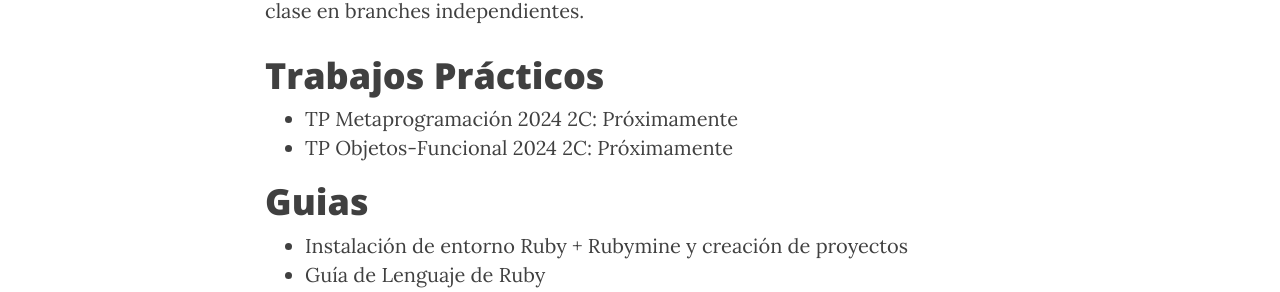
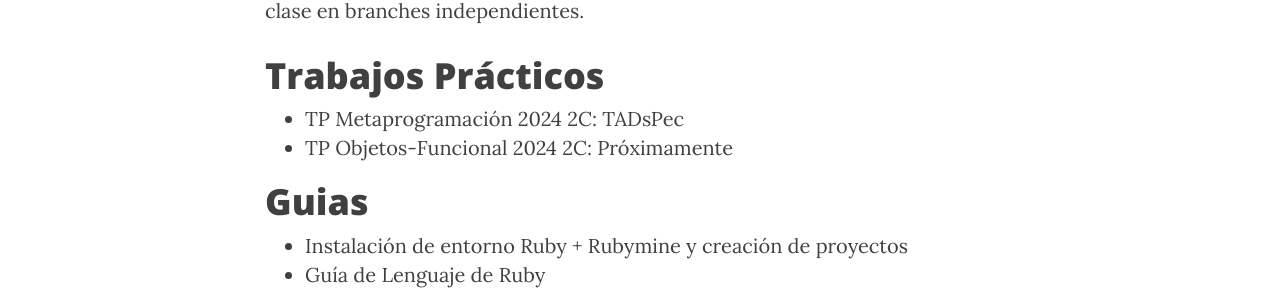
Before and after one commit to tadp-utn-frba/tadp-utn-frba.github.io, a Jekyll site: the page built from material.md, in a window 1280 px wide and 900 px high, scrolled down 1040 px. Shown: the part 154-446 px from the top of the window. Built offline with Jekyll 4.4.1, drawn with Linux system fonts in a browser that asks for light colours; nearby versions of some CDN libraries.

Commit message:
Update material.md

```diff
--- a/material.md
+++ b/material.md
@@ -29,7 +29,7 @@ permalink: /material/
 En [este repositorio](https://github.com/tadp-utn-frba/tadp-clases) están todos los scripts y el código correspondiente a cada clase en branches independientes.
 
 # Trabajos Prácticos
-* [TP Metaprogramación 2024 2C: Próximamente](#)
+* [TP Metaprogramación 2024 2C: TADsPec](https://docs.google.com/document/d/1-ph4ETb20CxWG3V-jXf2Iwufx0psFiK4aRTIBdqc6Gc/edit?usp=drivesdk)
 * [TP Objetos-Funcional 2024 2C: Próximamente](#)
 
 # Guias
```
